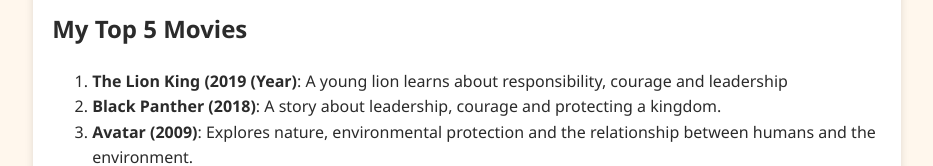
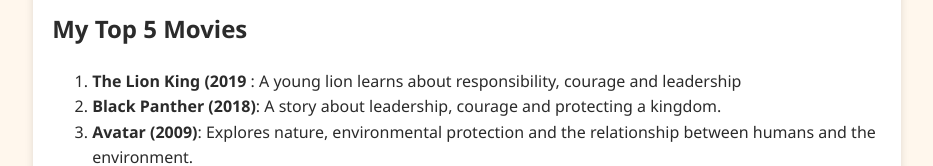
Before and after one commit to athoshuli-art/athoshuli-art.github.io, a plain HTML site: page movies.html in a window 1280 px wide. Shown: the part 1420-1586 px from the top of the page, without its empty margins (173-1106 px from the left). Drawn offline with Linux system fonts and the light colour scheme.

Commit message:
Update movies.html

```diff
--- a/movies.html
+++ b/movies.html
@@ -33,7 +33,7 @@
 
             <ol>
                 <li>
-                    <strong>The Lion King (2019 (Year)</strong>:
+                    <strong>The Lion King (2019 </strong>:
                     A young lion learns about responsibility, courage and leadership
                 </li>
 
```
